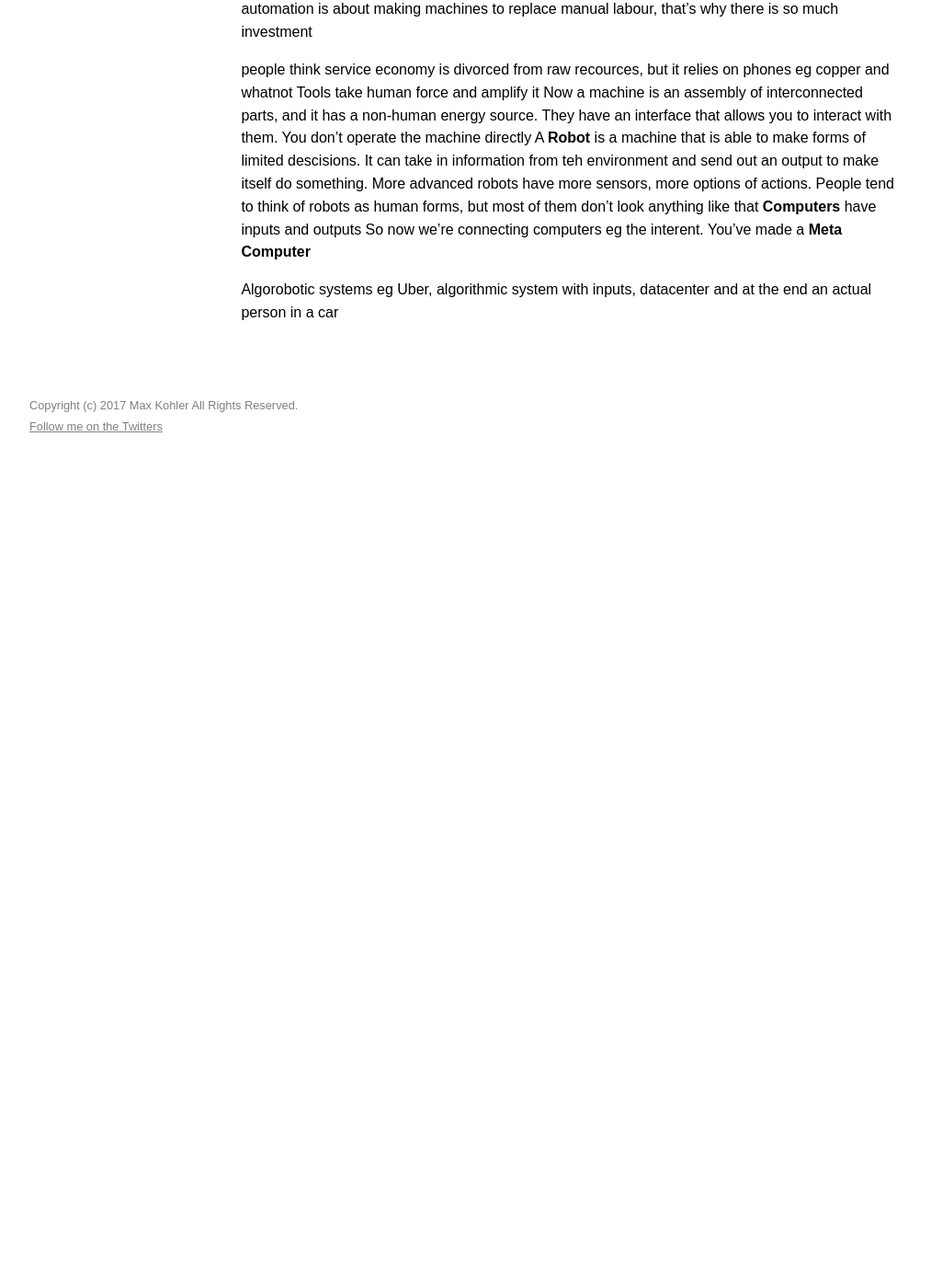
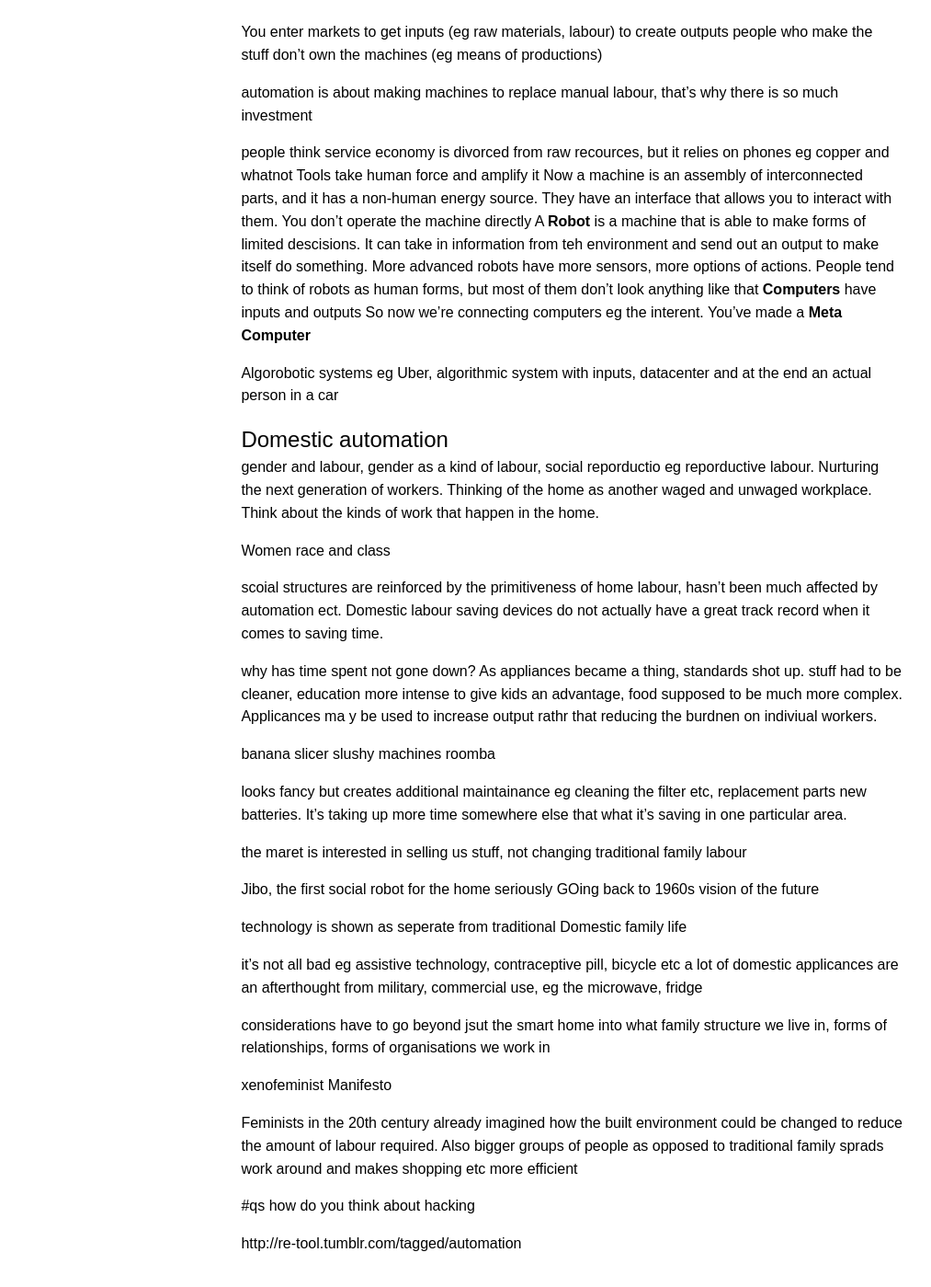
Before and after one commit to awesomephant/notes, a Jekyll site: the page built from _posts/2017-02-22-retooling-automation.markdown, in a window 1280 px wide and 1400 px high, scrolled down 2358 px. Shown: the whole window at 92% size, without its empty margins (32-1045 px from the left). Built offline with Jekyll 4.4.1, drawn with Linux system fonts in a browser that asks for light colours; before the commit the page ends 2869 px from its top, so only the background shows below that; some of the changed text lies outside the part shown.

Commit message:
add speakers

```diff
--- a/_posts/2017-02-22-retooling-automation.markdown
+++ b/_posts/2017-02-22-retooling-automation.markdown
@@ -99,3 +103,40 @@ So now we're connecting computers eg the interent. You've made a **Meta Computer
 
 Algorobotic systems
 eg Uber, algorithmic system with inputs, datacenter and at the end an actual person in a car
+
+## Domestic automation
+gender and labour, gender as a kind of labour, social reporductio eg reporductive labour. Nurturing the next generation of workers. Thinking of the home as another waged and unwaged workplace. Think about the kinds of work that happen in the home.
+
+Women race and class
+
+scoial structures are reinforced by the primitiveness of home labour, hasn't been much affected by automation ect. Domestic labour saving devices do not actually have a great track record when it comes to saving time.
+
+why has time spent not gone down? As appliances became a thing, standards shot up. stuff had to be cleaner, education more intense to give kids an advantage, food supposed to be much more complex. Applicances ma y be used to increase output rathr that reducing the burdnen on indiviual workers.
+
+banana slicer
+slushy machines
+roomba
+
+looks fancy but creates additional maintainance eg cleaning the filter etc, replacement parts new batteries. It's taking up more time somewhere else that what it's saving in one particular area.
+
+the maret is interested in selling us stuff, not changing traditional family labour
+
+Jibo, the first social robot for the home
+seriously
+GOing back to 1960s vision of the future
+
+technology is shown as seperate from traditional Domestic family life
+
+it's not all bad eg assistive technology, contraceptive pill, bicycle etc
+a lot of domestic applicances are an afterthought from military, commercial use, eg the microwave, fridge
+
+considerations have to go beyond jsut the smart home into what family structure we live in, forms of relationships, forms of organisations we work in
+
+xenofeminist Manifesto
+
+Feminists in the 20th century already imagined how the built environment could be changed to reduce the amount of labour required. Also bigger groups of people as opposed to traditional family sprads work around and makes shopping etc more efficient
+
+#qs
+how do you think about hacking
+
+http://re-tool.tumblr.com/tagged/automation
```
Also changed, not shown: other parts of _posts/2017-02-22-retooling-automation.markdown (+4 -0 lines).
